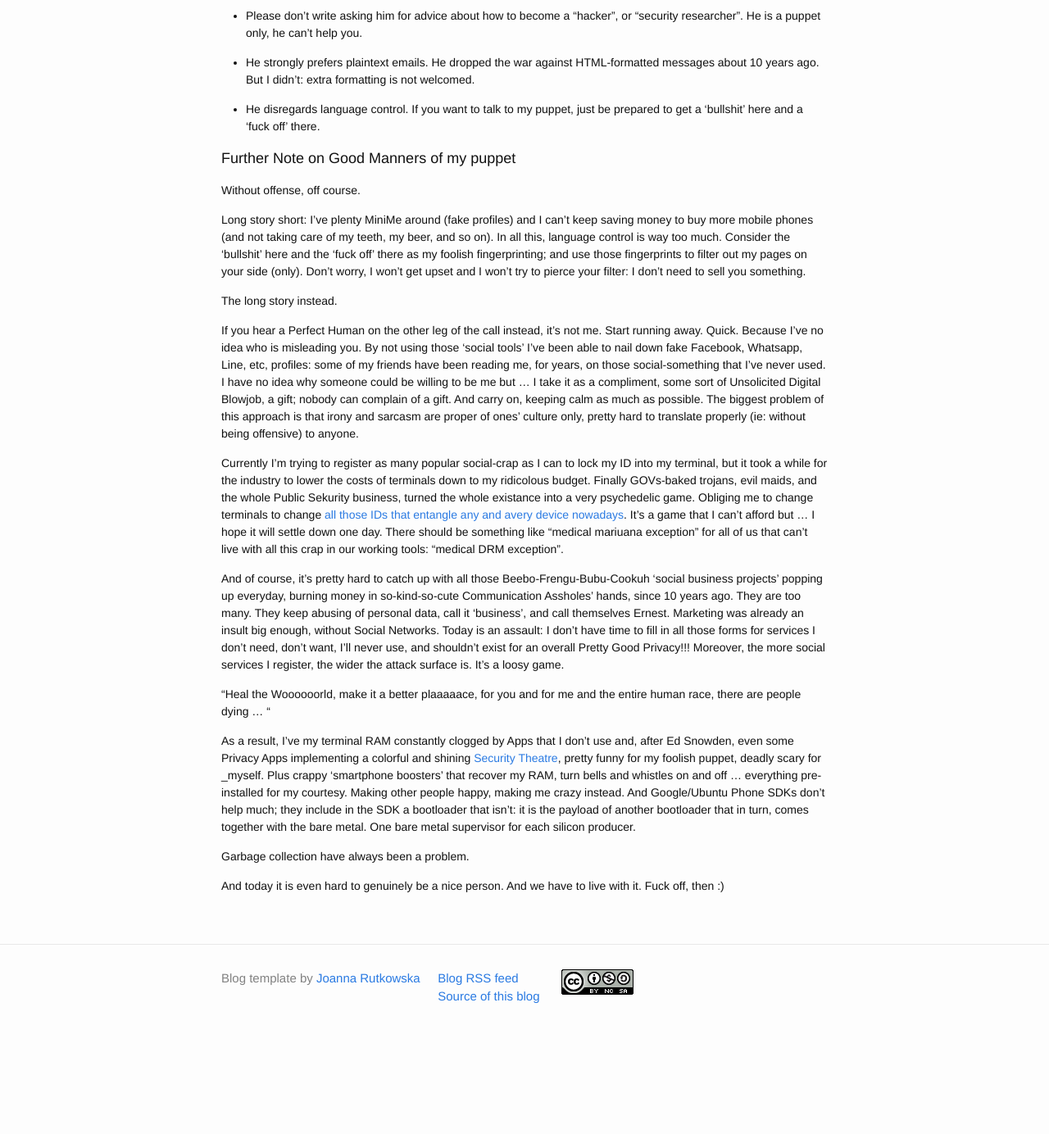
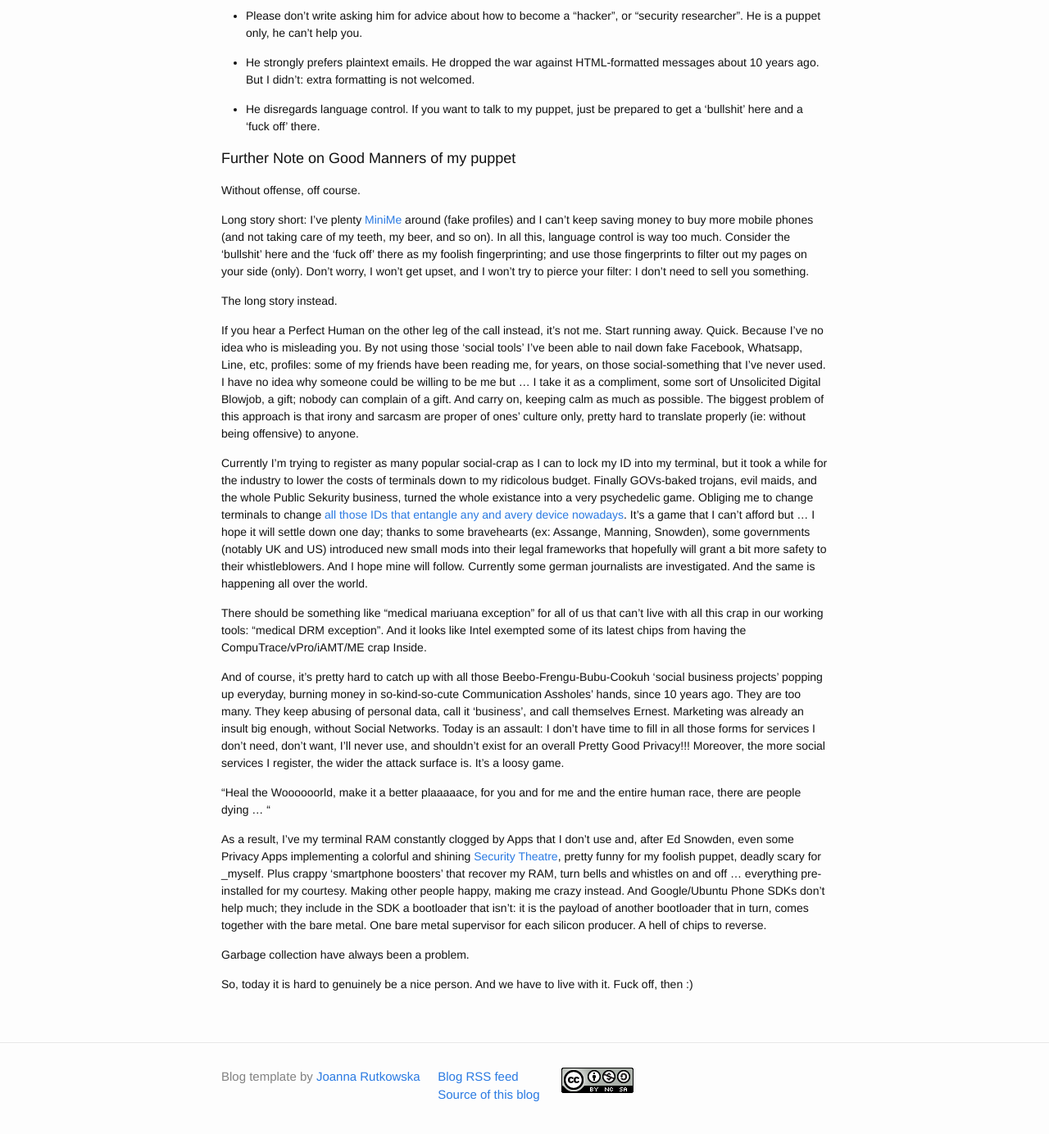
Before and after one commit to rootkovska/rootkovska.github.io, a Jekyll site: the page built from contact.md, in a window 1280 px wide and 1400 px high, scrolled down 1666 px. Shown: the top 1384 px of the window at 82% size. Built offline with Jekyll 4.4.1, drawn with Linux system fonts in a browser that asks for light colours; Markdown is read by kramdown in place of the engine named in the settings; before the commit the page ends 2954 px from its top, so only the background shows below that.

```diff
--- a/contact.md
+++ b/contact.md
@@ -129,12 +129,13 @@ Further Note on Good Manners of my puppet
 
 Without offense, off course.
 
-Long story short: I've plenty MiniMe around (fake profiles) and I can't keep saving money
+Long story short: I've plenty [MiniMe](https://en.wikipedia.org/wiki/Mini-Me) around
+(fake profiles) and I can't keep saving money
 to buy more mobile phones (and not taking care of my teeth, my beer, and so on).
 In all this, language control is way too much.
 Consider the 'bullshit' here and the 'fuck off' there as my foolish fingerprinting;
 and use those fingerprints to filter out my pages on your side (only).
-Don't worry, I won't get upset and I won't try to pierce your filter:
+Don't worry, I won't get upset, and I won't try to pierce your filter:
 I don't need to sell you something.
 
 The long story instead.
@@ -159,9 +160,17 @@ down to my ridicolous budget. Finally GOVs-baked trojans, evil maids,
 and the whole Public Sekurity business, turned the whole existance into a
 very psychedelic game. Obliging me to change terminals to change [all those
 IDs that entangle any and avery device nowadays](https://en.wikipedia.org/wiki/Clipper_chip).
-It's a game that I can't afford but ... I hope it will settle down one day.
+It's a game that I can't afford but ... I hope it will settle down one day;
+thanks to some bravehearts (ex: Assange, Manning, Snowden), some governments
+(notably UK and US) introduced new small mods into their legal frameworks
+that hopefully will grant a bit more safety to their whistleblowers.
+And I hope mine will follow. Currently some german journalists are investigated.
+And the same is happening all over the world.
+
 There should be something like "medical mariuana exception" for all of us
 that can't live with all this crap in our working tools: "medical DRM exception".
+And it looks like Intel exempted some of its latest chips from having the
+CompuTrace/vPro/iAMT/ME crap Inside.
 
 And of course, it's pretty hard to catch up with all those Beebo-Frengu-Bubu-Cookuh
 'social business projects' popping up everyday,
@@ -188,8 +197,9 @@ And Google/Ubuntu Phone SDKs don't help much; they include in the SDK
 a bootloader that isn't: it is the payload of another bootloader
 that in turn, comes together with the bare metal.
 One bare metal supervisor for each silicon producer.
+A hell of chips to reverse.
 
 Garbage collection have always been a problem.
 
-And today it is even hard to genuinely be a nice person.
+So, today it is hard to genuinely be a nice person.
 And we have to live with it. Fuck off, then :)
```
Also changed, not shown: README.md (+1 -1 lines), _posts/2015-08-24-Integrity.md (added, +66 -0 lines), keys.md (+2 -8 lines).
